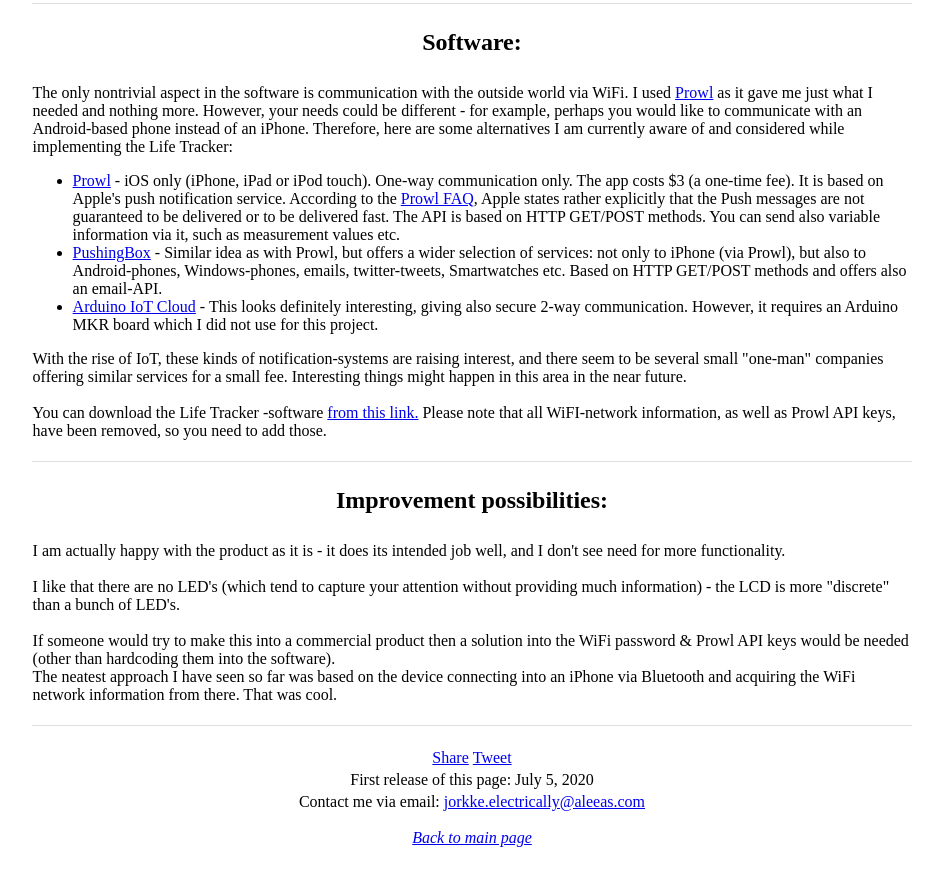
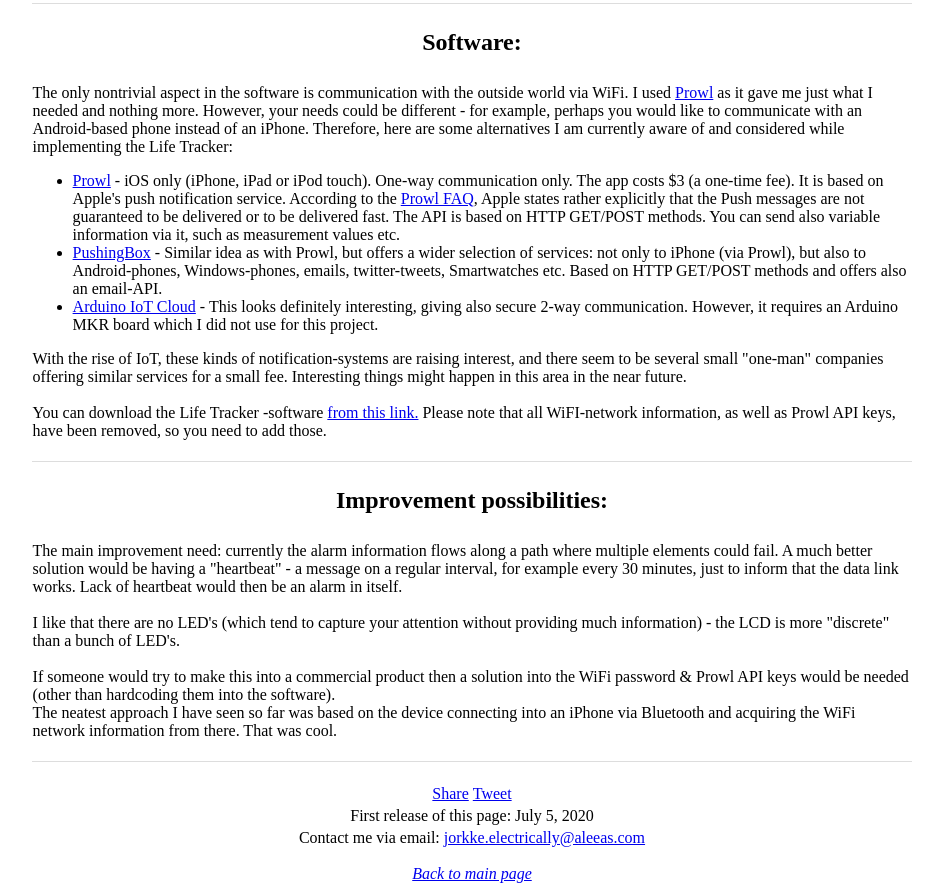
Before and after one commit to jorkke/jorkke.github.io, a plain HTML site: page lifetracker/lifetracker.html in a window 1280 px wide. Shown: the part 3282-4176 px from the top of the page, without its empty margins (168-1108 px from the left). Before the commit the page ends 4140 px from the top, so only its background shows below. Drawn offline with Linux system fonts and the light colour scheme.

Commit message:
Update lifetracker.html
Updated the improvement possibilities by mentioning heartbeat

```diff
--- a/lifetracker/lifetracker.html
+++ b/lifetracker/lifetracker.html
@@ -331,7 +331,10 @@
         <img src="pillbox_3.jpg" alt="Smart Pillbox cover" title="Smart Pillbox cover" style="margin:5px;float:left;max-width:30%;height:auto">
         <img src="pillbox_1.jpg" alt="Smart Pillbox opened" title="Smart Pillbox opened" style="margin:5px;float:right;max-width:30%;height:auto">
         -->
-        I am actually happy with the product as it is - it does its intended job well, and I don't see need for more functionality.
+        The main improvement need: currently the alarm information flows along a path where multiple elements could fail. A much
+            better  solution would be having a "heartbeat" - a message on a regular interval, for example every 30 minutes, just
+            to inform that the data link works. Lack of heartbeat would then be an alarm in itself.
+
         <br/>
         <br/>I like that there are no LED's (which tend to capture your attention without providing much information) -  the LCD is more "discrete" than a bunch of LED's.
         <br/>
```
